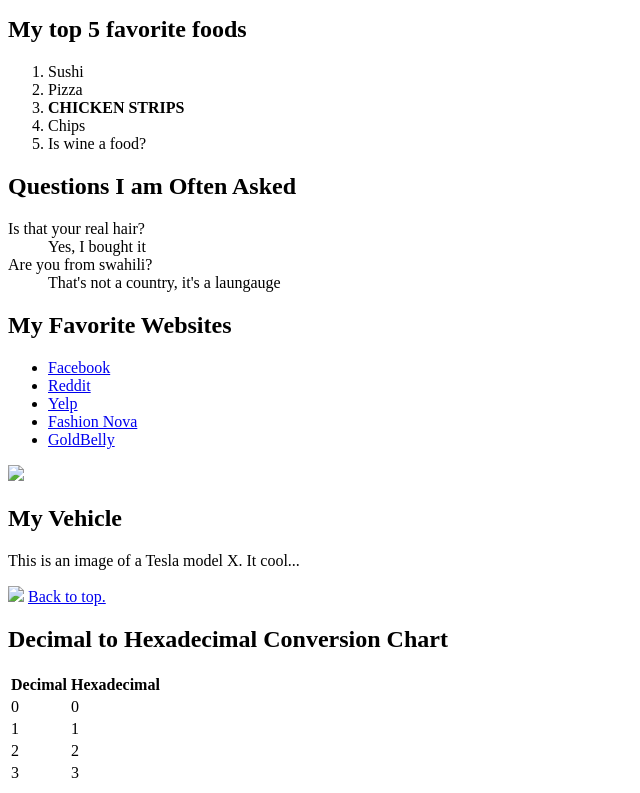
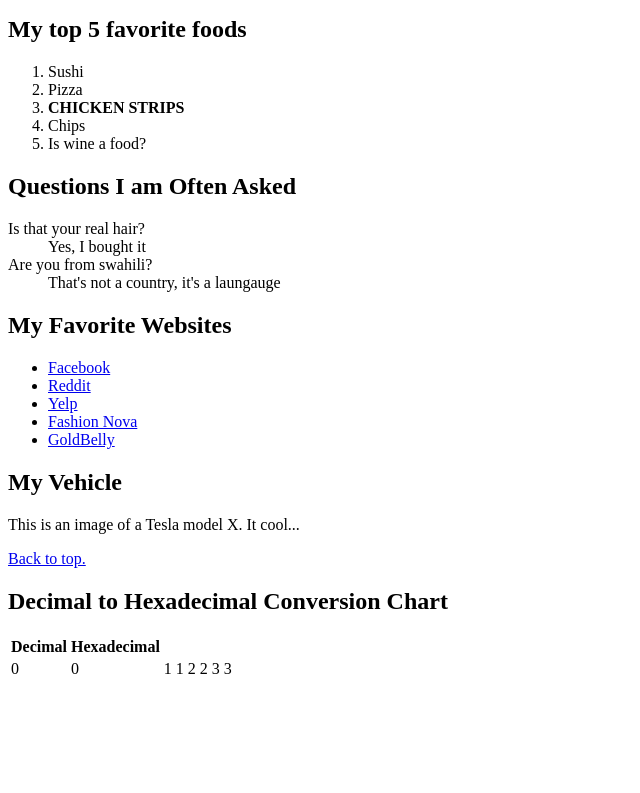
Before and after one commit to sschutzman/codeup-web-exercises, a plain HTML site: page hello_world.html in a window 1280 px wide. Shown: the part 485-1278 px from the top of the page, without its empty margins (0-640 px from the left). After the commit the page ends 1174 px from the top, so only its background shows below. Drawn offline with Linux system fonts and the light colour scheme.

Commit message:
The images are somewhere else.

```diff
--- a/hello_world.html
+++ b/hello_world.html
@@ -54,10 +54,10 @@
 					<li><a href="http://www.goldbelly.com" target="blank">GoldBelly</a></li>
 				</ul>
 
-				<img src="queso.jpg">
+				<!--<img src="queso.jpg">-->
 				<h2>My Vehicle</h2>
 				<p>This is an image of a Tesla model X. It cool...</p>
-				<img src="tesla.jpg">
+				<!--<img src="tesla.jpg">-->
 				<a href="#top">Back to top.</a>
 			<h2>Decimal to Hexadecimal Conversion Chart</h2>
 			<table>
@@ -67,19 +67,13 @@
 				<tr>
 					<td>0</td>
 					<td>0</td>
-				</tr>
 
-				<tr>
 					<td>1</td>
 					<td>1</td>
-				</tr>
 
-				<tr>
 					<td>2</td>
 					<td>2</td>
-				</tr>
 
-				<tr>
 					<td>3</td>
 					<td>3</td>
 				</tr>
```
